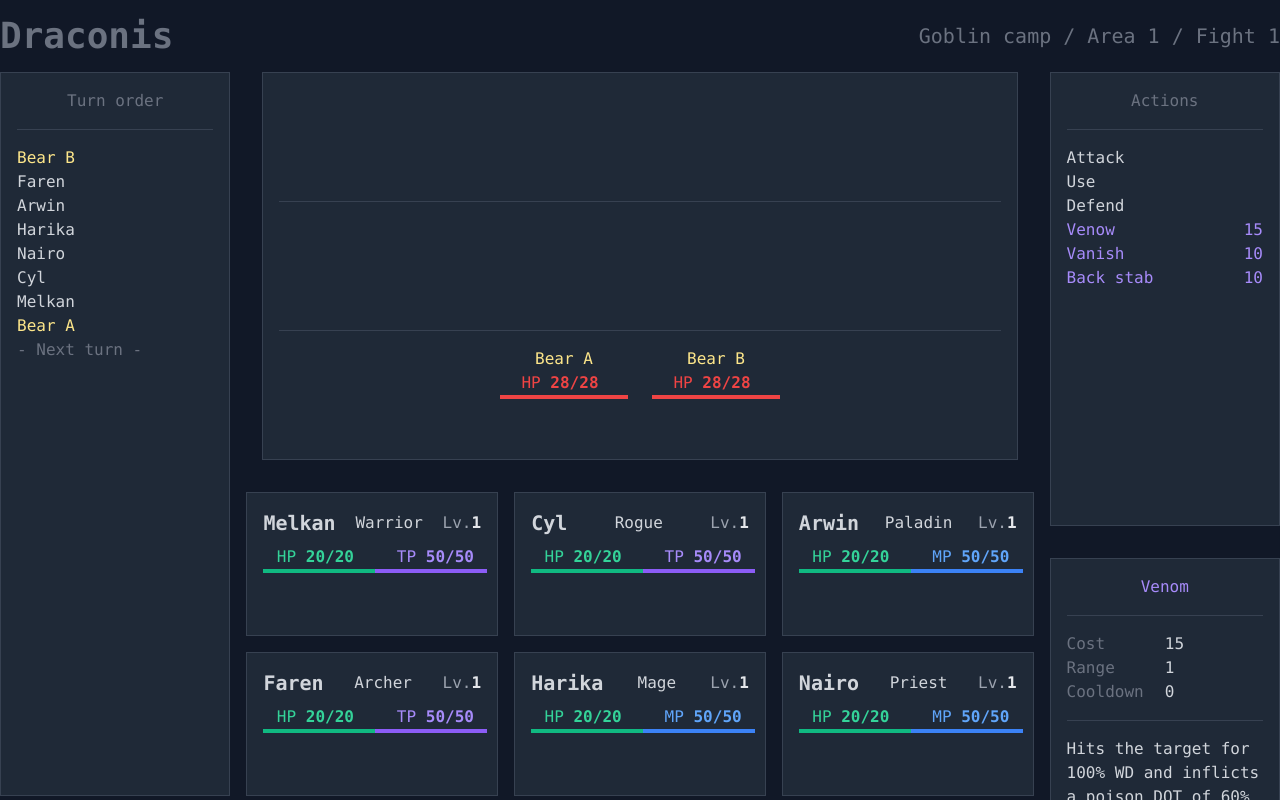
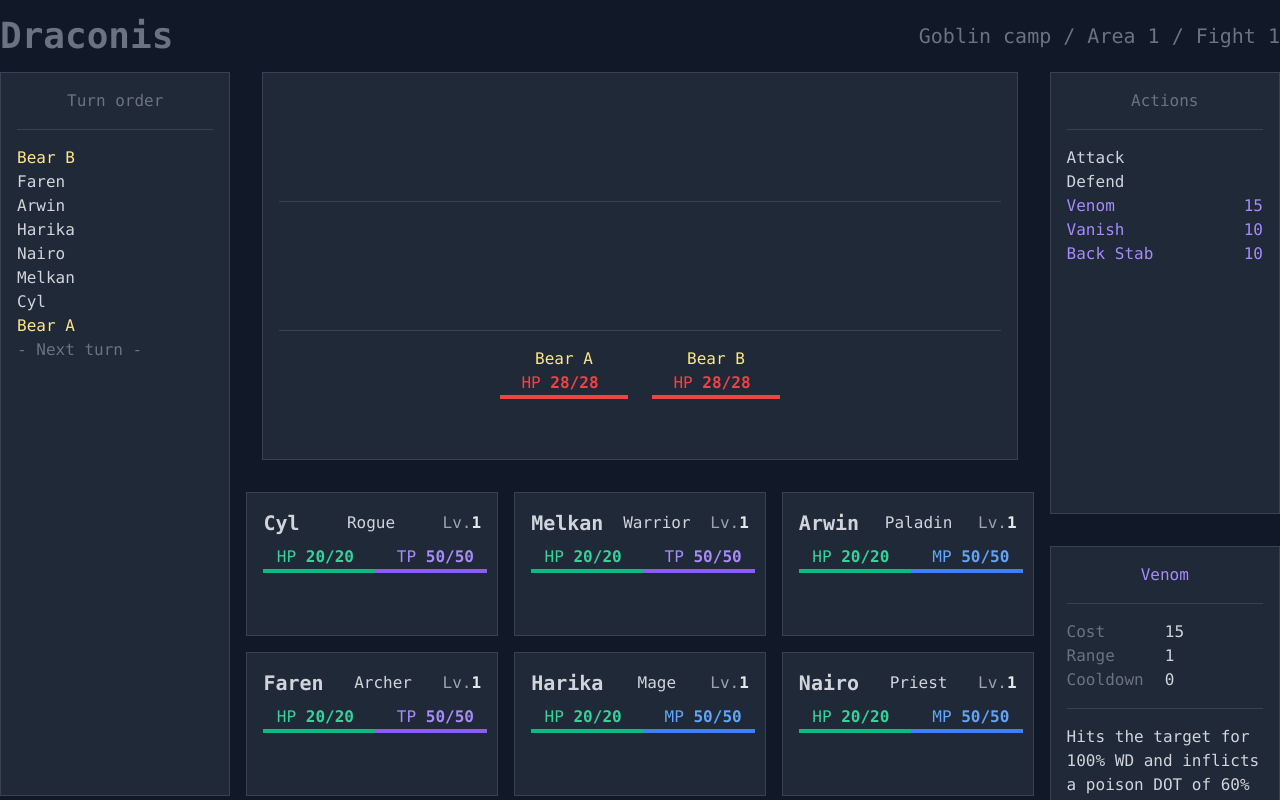
Before and after one commit to fbeaufume/draconis, an Angular app: page / in a window 1280 px wide. Shown: the top 800 px of the page. Built offline with nearby package versions, Linux system fonts and the light colour scheme.

Commit message:
Displayed skills

```diff
--- a/src/app/fight/fight.component.html
+++ b/src/app/fight/fight.component.html
@@ -9,7 +9,9 @@
 
     <hr class="border-gray-700 my-4">
 
-    <p *ngFor="let creature of turnOrder.creatures" [ngClass]="{ 'text-gray-300': creature.isCharacter, 'text-yellow-200': !creature.isCharacter}">{{ creature.name }}</p>
+    <p *ngFor="let creature of turnOrder.initialOrderCreatures"
+       [ngClass]="{ 'text-gray-300': creature.isCharacter, 'text-yellow-200': !creature.isCharacter }">
+      {{ creature.name }}</p>
     <p>- Next turn -</p>
   </div>
 
@@ -76,20 +78,10 @@
 
       <hr class="border-gray-700 my-4">
 
-      <p class="text-gray-300">Attack</p>
-      <p class="text-gray-300">Use</p>
-      <p class="text-gray-300">Defend</p>
-      <div class="flex justify-between text-purple-400">
-        <p>Venow</p>
-        <p>15</p>
-      </div>
-      <div class="flex justify-between text-purple-400">
-        <p>Vanish</p>
-        <p>10</p>
-      </div>
-      <div class="flex justify-between text-purple-400">
-        <p>Back stab</p>
-        <p>10</p>
+      <div *ngFor="let skill of currentActiveCharacter.skills" class="flex justify-between"
+           [ngClass]="{ 'text-purple-400': skill.cost > 0, 'text-gray-300': skill.cost <= 0 }">
+        <p>{{ skill.name }}</p>
+        <p>{{ skill.cost > 0 ? skill.cost : '' }}</p>
       </div>
     </div>
 
--- a/src/app/fight/fight.component.ts
+++ b/src/app/fight/fight.component.ts
@@ -1,5 +1,5 @@
 import {Component} from '@angular/core';
-import {Group, Party, TurnOrder} from './model';
+import {Character, Group, Party, TurnOrder} from './model';
 import {FightService} from './fight.service';
 
 @Component({
@@ -23,4 +23,8 @@ export class FightComponent {
   get turnOrder(): TurnOrder {
     return this.fightService.turnOrder;
   }
+
+  get currentActiveCharacter(): Character {
+    return this.fightService.currentActiveCharacter;
+  }
 }
--- a/src/app/fight/fight.service.ts
+++ b/src/app/fight/fight.service.ts
@@ -1,5 +1,5 @@
 import {Injectable} from '@angular/core';
-import {Character, Enemy, Group, Party, TurnOrder} from './model';
+import {Character, Enemy, Group, Party, Skill, TurnOrder} from './model';
 
 @Injectable({
   providedIn: 'root'
@@ -7,13 +7,29 @@ import {Character, Enemy, Group, Party, TurnOrder} from './model';
 export class FightService {
 
   party: Party = new Party([
-      new Character('Melkan', 'Warrior', 1, 20, false, 50),
-      new Character('Cyl', 'Rogue', 1, 20, false, 50),
-      new Character('Arwin', 'Paladin', 1, 20, true, 50)],
+      new Character('Cyl', 'Rogue', 1, 20, false, 50,[
+        new Skill("Attack", 0, 1, 0, "Basic attack, does 100% WD"),
+        new Skill("Defend", 0, 1, 0, "Reduce taken damage by 30% until next turn"),
+        new Skill("Venom", 15, 1, 0, "Hits the target for 100% damage and inflicts 60% poison damage over 3 turns"),
+        new Skill("Vanish", 10, 0, 4, "Disappear and become immune to attacks"),
+        new Skill("Back Stab", 10, 1, 0, "Hits the target for 180% damage")
+      ]),
+      new Character('Melkan', 'Warrior', 1, 20, false, 50,[
+        new Skill("Attack", 0, 1, 0, "Basic attack, does 100% WD")
+      ]),
+      new Character('Arwin', 'Paladin', 1, 20, true, 50, [
+        new Skill("Attack", 0, 1, 0, "Basic attack, does 100% WD")
+      ])],
     [
-      new Character('Faren', 'Archer', 1, 20, false, 50),
-      new Character('Harika', 'Mage', 1, 20, true, 50),
-      new Character('Nairo', 'Priest', 1, 20, true, 50)
+      new Character('Faren', 'Archer', 1, 20, false, 50, [
+        new Skill("Attack", 0, 2, 0, "Basic attack, does 100% WD")
+      ]),
+      new Character('Harika', 'Mage', 1, 20, true, 50, [
+        new Skill("Attack", 0, 2, 0, "Basic attack, does 100% WD")
+      ]),
+      new Character('Nairo', 'Priest', 1, 20, true, 50, [
+        new Skill("Attack", 0, 2, 0, "Basic attack, does 100% WD")
+      ])
     ]);
 
   group: Group = new Group([
@@ -23,6 +39,8 @@ export class FightService {
 
   turnOrder: TurnOrder = new TurnOrder(this.party, this.group);
 
+  currentActiveCharacter: Character = this.party.row1Characters[0];
+
   constructor() {
   }
 }
--- a/src/app/fight/model.ts
+++ b/src/app/fight/model.ts
@@ -1,4 +1,19 @@
 // The model classes of the application
+
+// A character skill
+export class Skill {
+
+  constructor(
+    public name: string,
+    // Skill cost, in energy points
+    public cost: number,
+    // Skill range in number of rows, 0 if not applicable
+    public range: number,
+    public coolDown: number,
+    public description: string
+  ) {
+  }
+}
 
 // Base class for enemies and characters
 export abstract class Creature {
@@ -61,7 +76,8 @@ export class Character extends Creature {
     // True for mana based character class, false for tech based
     public useMana: boolean,
     // Max mana or tech points (depends on the character class)
-    public energyMax: number
+    public energyMax: number,
+    public skills: Skill[],
   ) {
     super(true, name, lifeMax);
 
@@ -84,20 +100,20 @@ export class Party {
 // The action order of characters and enemies during a turn
 export class TurnOrder {
 
-  creatures: Creature[] = [];
+  initialOrderCreatures: Creature[] = [];
 
   constructor(
     party: Party,
     group: Group) {
     // Add all characters and enemies
-    this.creatures.push(...party.row1Characters);
-    this.creatures.push(...party.row2Characters);
-    this.creatures.push(...group.row1Enemies);
-    this.creatures.push(...group.row2Enemies);
-    this.creatures.push(...group.row3Enemies);
+    this.initialOrderCreatures.push(...party.row1Characters);
+    this.initialOrderCreatures.push(...party.row2Characters);
+    this.initialOrderCreatures.push(...group.row1Enemies);
+    this.initialOrderCreatures.push(...group.row2Enemies);
+    this.initialOrderCreatures.push(...group.row3Enemies);
 
     // Then shuffle
-    TurnOrder.shuffle(this.creatures);
+    TurnOrder.shuffle(this.initialOrderCreatures);
   }
 
   private static shuffle(array: Creature[]) {
```
Also changed, not shown: 1 other file (tests, documents, lock files or other folders).
